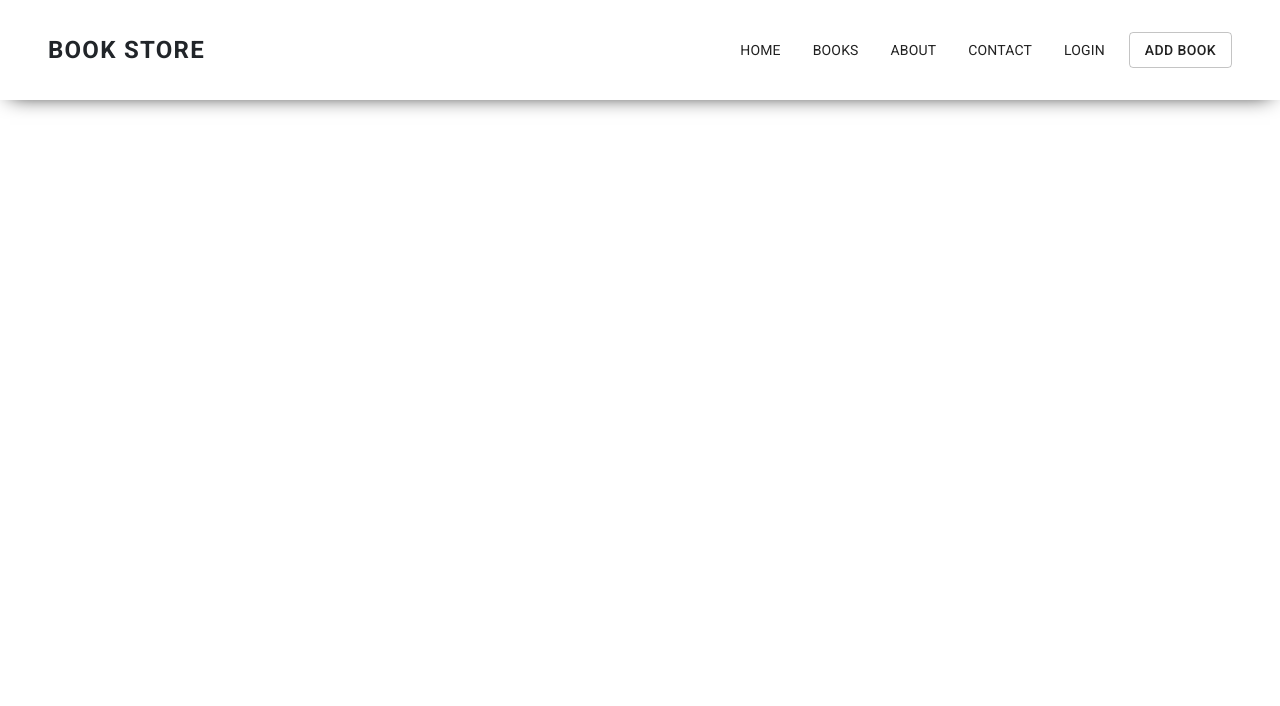
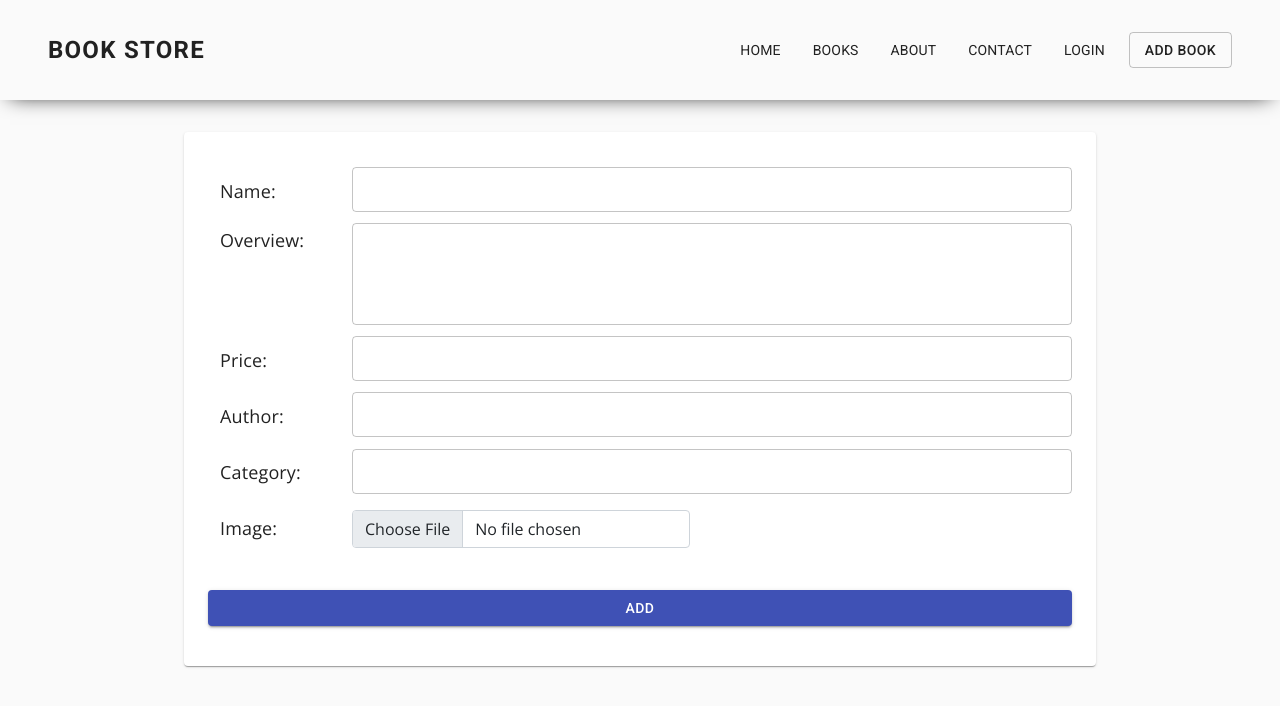
Before and after one commit to pjesivac/book-store-front, a React (Create React App) app: page /addBook in a window 1280 px wide. Shown: the top 706 px of the page. Built offline with nearby package versions, Linux system fonts and the light colour scheme.

Commit message:
AddBook forma.

```diff
--- a/package.json
+++ b/package.json
@@ -9,6 +9,7 @@
     "@testing-library/jest-dom": "^5.11.4",
     "@testing-library/react": "^11.1.0",
     "@testing-library/user-event": "^12.1.10",
+    "antd": "^4.13.0",
     "axios": "^0.21.1",
     "immer": "^8.0.1",
     "react": "^17.0.1",
--- a/public/index.html
+++ b/public/index.html
@@ -59,6 +59,11 @@
       integrity="sha384-b5kHyXgcpbZJO/tY9Ul7kGkf1S0CWuKcCD38l8YkeH8z8QjE0GmW1gYU5S9FOnJ0"
       crossorigin="anonymous"
     ></script>
+    <link rel="preconnect" href="https://fonts.gstatic.com" />
+    <link
+      href="https://fonts.googleapis.com/css2?family=Open+Sans&display=swap"
+      rel="stylesheet"
+    />
     <title>React App</title>
   </head>
   <body>
--- a/src/App.css
+++ b/src/App.css
@@ -1,10 +1,19 @@
+@import url("https://fonts.googleapis.com/css2?family=Open+Sans&display=swap");
 .App {
   /* text-align: center; */
-  height: 100vh;
+  min-height: 100vh;
+  font-family: "Open Sans", sans-serif;
 }
 
 .slider {
   margin-top: 64px;
+}
+
+.form-control {
+  width: auto;
+}
+.row {
+  margin: 8px 0;
 }
 
 .App-logo {
--- a/src/components/Book.js
+++ b/src/components/Book.js
@@ -15,13 +15,12 @@ const useStyles = makeStyles((theme) => ({
   },
   paper: {
     padding: theme.spacing(4),
-    color: theme.palette.text.secondary,
     "& p": {
       marginTop: "1rem",
-      fontWeight: 'bold',
-      fontSize: '18px',
+      fontWeight: "bold",
+      fontSize: "18px",
       "& span": {
-        fontWeight: 'normal',
+        fontWeight: "normal",
         marginLeft: "1rem",
       },
     },
@@ -57,9 +56,18 @@ export const Book = (props) => {
               <p>
                 Book name:<span>{theBook.book.name}</span>
               </p>
-              <p>Author:<span>{theBook.book.species}</span></p>
-              <p>Category:<span>{theBook.book.id}</span></p>
-              <p>Price:<span>{theBook.book.name}</span></p>
+              <p>
+                Author:<span>{theBook.book.species}</span>
+              </p>
+              <p>
+                Overview:<span>{theBook.book.name}</span>
+              </p>
+              <p>
+                Category:<span>{theBook.book.id}</span>
+              </p>
+              <p>
+                Price:<span>{theBook.book.name}</span>
+              </p>
             </Paper>
           </Grid>
         </Grid>
--- a/src/components/Register.js
+++ b/src/components/Register.js
@@ -3,11 +3,8 @@ import Avatar from "@material-ui/core/Avatar";
 import Button from "@material-ui/core/Button";
 import CssBaseline from "@material-ui/core/CssBaseline";
 import TextField from "@material-ui/core/TextField";
-import FormControlLabel from "@material-ui/core/FormControlLabel";
-import Checkbox from "@material-ui/core/Checkbox";
 import { Link } from "react-router-dom";
 import Grid from "@material-ui/core/Grid";
-import Box from "@material-ui/core/Box";
 import LockOutlinedIcon from "@material-ui/icons/LockOutlined";
 import Typography from "@material-ui/core/Typography";
 import { makeStyles } from "@material-ui/core/styles";
--- a/src/user/AddBook.js
+++ b/src/user/AddBook.js
@@ -1,7 +1,92 @@
-import React from 'react';
+import React, { useState } from "react";
+import Avatar from "@material-ui/core/Avatar";
+import Button from "@material-ui/core/Button";
+import CssBaseline from "@material-ui/core/CssBaseline";
+import TextField from "@material-ui/core/TextField";
+import { Link } from "react-router-dom";
+import Grid from "@material-ui/core/Grid";
+import LockOutlinedIcon from "@material-ui/icons/LockOutlined";
+import Typography from "@material-ui/core/Typography";
+import { makeStyles } from "@material-ui/core/styles";
+import Paper from "@material-ui/core/Paper";
+import Container from "@material-ui/core/Container";
+
+const useStyles = makeStyles((theme) => ({
+  paper: {
+    marginTop: theme.spacing(4),
+    padding: theme.spacing(3),
+    display: "flex",
+    flexDirection: "column",
+    alignItems: "center",
+    "& p": {
+      fontSize: "18px",
+    },
+  },
+  avatar: {
+    margin: theme.spacing(1),
+    backgroundColor: theme.palette.secondary.main,
+  },
+  form: {
+    width: "100%", // Fix IE 11 issue.
+    marginTop: theme.spacing(1),
+  },
+  submit: {
+    margin: theme.spacing(3, 0, 2),
+  },
+}));
 
 export const AddBook = () => {
-    return (
-        <div></div>
-    );
-}
+  const classes = useStyles();
+  return (
+    <Container component="main" maxWidth="md">
+      <CssBaseline />
+      <Paper className={classes.paper}>
+        <form className={classes.form} noValidate>
+          <div className="row d-flex align-items-baseline">
+            <p className="col-2">Name:</p>
+            <TextField className="col-10" size="small" variant="outlined" />
+          </div>
+          <div className="row d-flex mb-3 align-items-start">
+            <p className="col-2">Overview:</p>
+            <TextField
+              size="small"
+              className="col-10"
+              multiline
+              rows={4}
+              variant="outlined"
+            />
+          </div>
+          <div className="row d-flex align-items-baseline">
+            <p className="col-2">Price:</p>
+            <TextField className="col-10" size="small" variant="outlined" />
+          </div>
+          <div className="row d-flex align-items-baseline">
+            <p className="col-2">Author:</p>
+            <TextField className="col-10" size="small" variant="outlined" />
+          </div>
+          <div className="row d-flex align-items-baseline">
+            <p className="col-2">Category:</p>
+            <TextField className="col-10" size="small" variant="outlined" />
+          </div>
+          <div className="row d-flex align-items-baseline">
+            <p className="col-2">Image:</p>
+            <input
+              type="file"
+              className="form-control col-10 input-file"
+              id="customFile"
+            />
+          </div>
+          <Button
+            type="submit"
+            fullWidth
+            variant="contained"
+            color="primary"
+            className={classes.submit}
+          >
+            Add
+          </Button>
+        </form>
+      </Paper>
+    </Container>
+  );
+};
```
Also changed, not shown: 1 other file (tests, documents, lock files or other folders).
